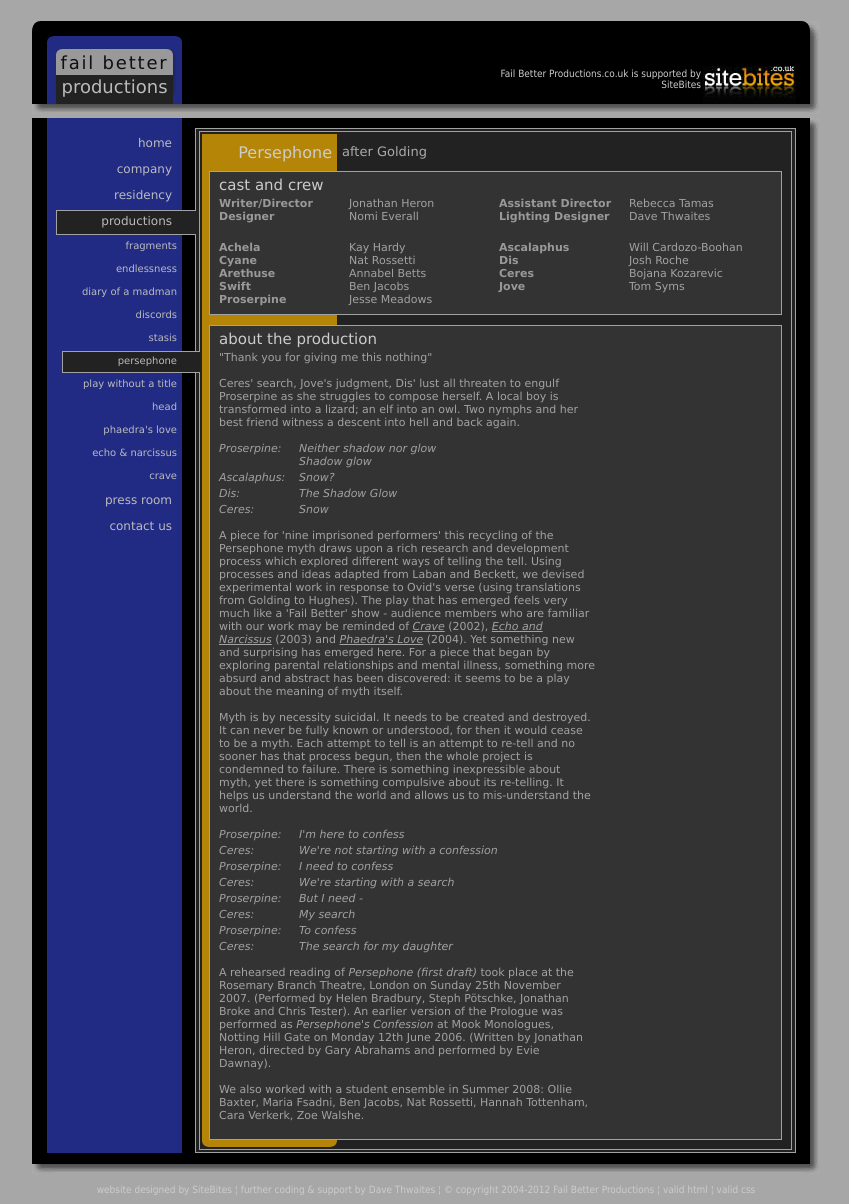
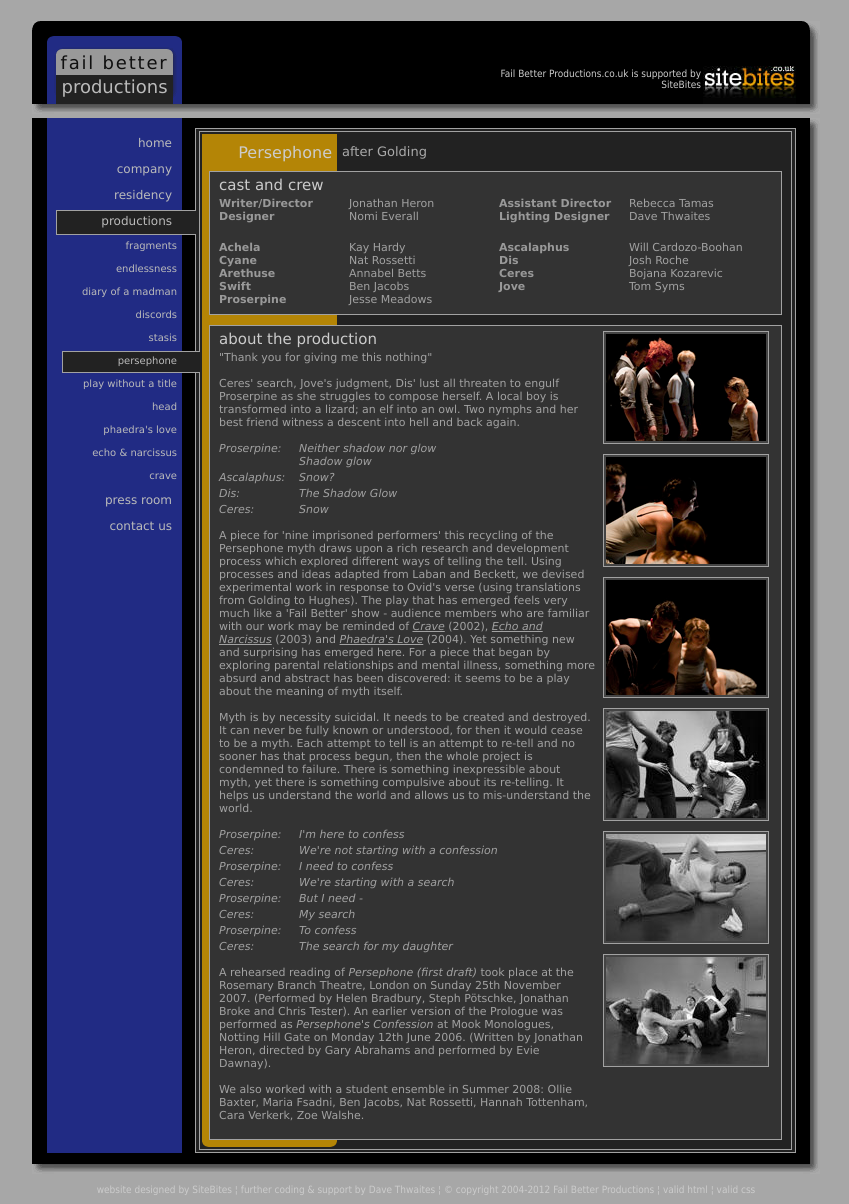
Before and after one commit to FailBetterProductions/failbetterproductions.github.io, a Jekyll site: the page built from productions/persephone/index.html, in a window 1280 px wide. Shown: the whole page, without its empty margins (214-1063 px from the left). Built offline with Jekyll 4.4.1, drawn with Linux system fonts in a browser that asks for light colours.

Commit message:
Restore missing images to productions/persephone/

```diff
--- a/productions/persephone/index.html
+++ b/productions/persephone/index.html
@@ -57,6 +57,15 @@ styles-ie6: ../production-ie6.css
       </div>
 
       <div class="production persephone">
+       <div class="images">
+        <img src="./shadowglow1.jpg" width="160" height="107" title="'I'm here to confess'" alt="['I'm here to confess']" />
+        <img src="./shadowglow2.jpg" width="160" height="107" title="'But she could... show'" alt="['But she could... show']" />
+        <img src="./shadowglow3.jpg" width="160" height="115" title="'Babbling it ungraciously as then'" alt="['Babbling it ungraciously as then']" />
+        <img src="./persephone-4.jpg" width="160" height="107" title="The Capture" alt="[The Capture]" />
+        <img src="./persephone-5.jpg" width="160" height="107" title="The Rapture" alt="[The Rapture]" />
+        <img src="./persephone-6.jpg" width="160" height="107" title="The Rupture" alt="[The Rupture]" />
+       </div>
+
        <h3>About the production</h3>
        <p>
         <q>"Thank you for giving me this nothing"</q>
```
